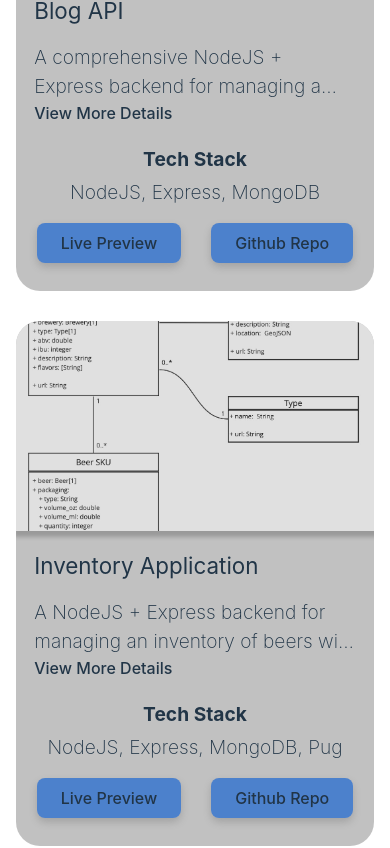
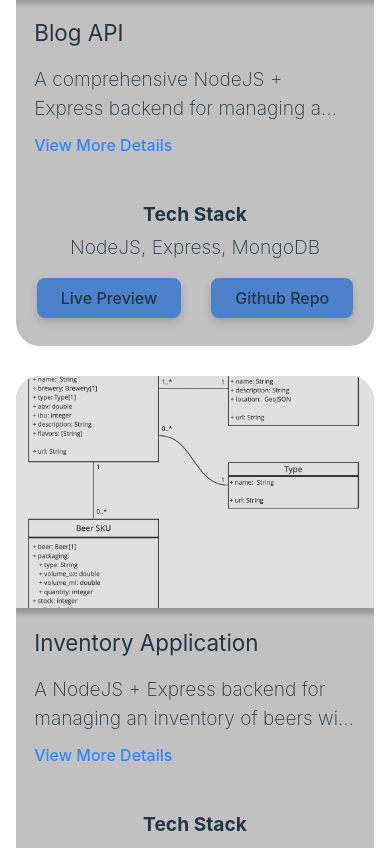
Before and after one commit to sourdoughbredd/personal-website, a React (Vite) app: page /projects in a window 390 px wide. Shown: the part 1169-2017 px from the top of the page. Built offline with nearby package versions, Linux system fonts and the light colour scheme.

Commit message:
Style the view details link

```diff
--- a/src/components/ProjectCard.module.css
+++ b/src/components/ProjectCard.module.css
@@ -55,6 +55,20 @@
   display: none;
 }
 
+.view-details-link {
+  /* color: rgb(214, 85, 0); */
+  display: block;
+  color: #2e85ff;
+  cursor: pointer;
+  margin-top: 10px;
+  /* text-decoration: underline; */
+}
+
+.view-details-link:hover {
+  /* color: #9ec5ff; */
+  color: #99d600;
+}
+
 .tech-stack-container {
   display: flex;
   flex-direction: column;
@@ -73,35 +87,9 @@
   margin-bottom: 1rem;
 }
 
-.buttons {
-  display: flex;
-  justify-content: center;
-  gap: 30px;
-}
-
-.buttons a {
-  display: inline-block;
-  padding: 8px 24px;
-  font-size: 1rem;
-  color: inherit;
-  background-color: #0058d39b;
-  box-shadow: 0 4px 8px rgba(91, 91, 91, 0.3); /* Add box shadow */
-  text-align: center;
-  text-decoration: none;
-  border-radius: 8px;
-  border: none;
-  cursor: pointer;
-  transition: background-color 0.3s ease;
-}
-
-.buttons a:hover {
-  color: inherit;
-  background-color: #0055cc;
-}
-
 @media (max-width: 1064px) {
   .project {
-    height: 525px;
+    height: 580px;
     border-radius: 24px;
     overflow: hidden;
     background-color: rgba(0, 0, 0, 0.242);
@@ -109,7 +97,7 @@
 
   .project-content-container {
     /* box-sizing: border-box; */
-    height: 525px;
+    height: 580px;
     flex-direction: column;
     gap: 18px;
   }
@@ -133,7 +121,6 @@
   }
 
   .description-short {
-    /* display: initial; */
     display: -webkit-box;
     -webkit-box-orient: vertical;
     overflow: hidden;
```
